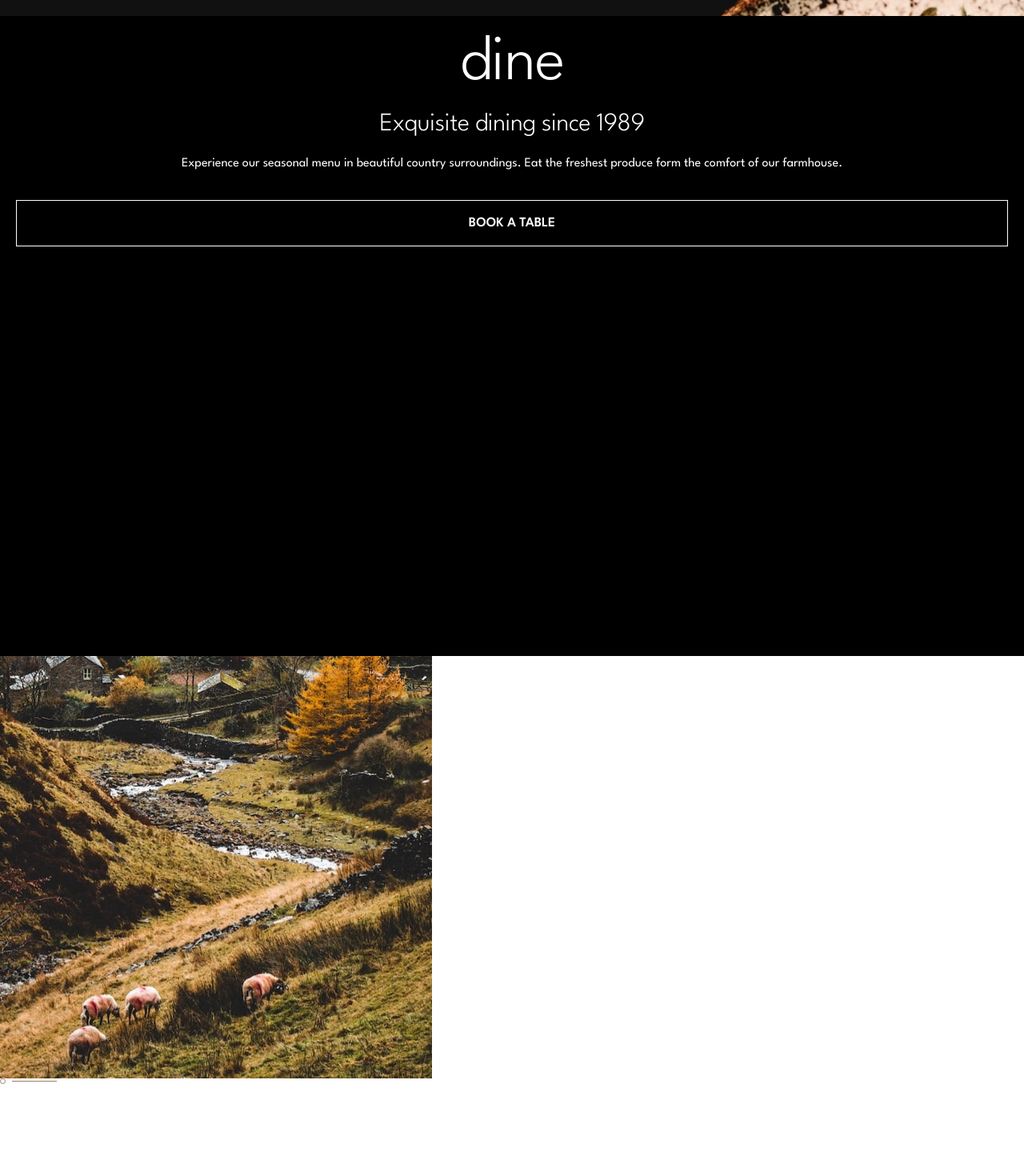
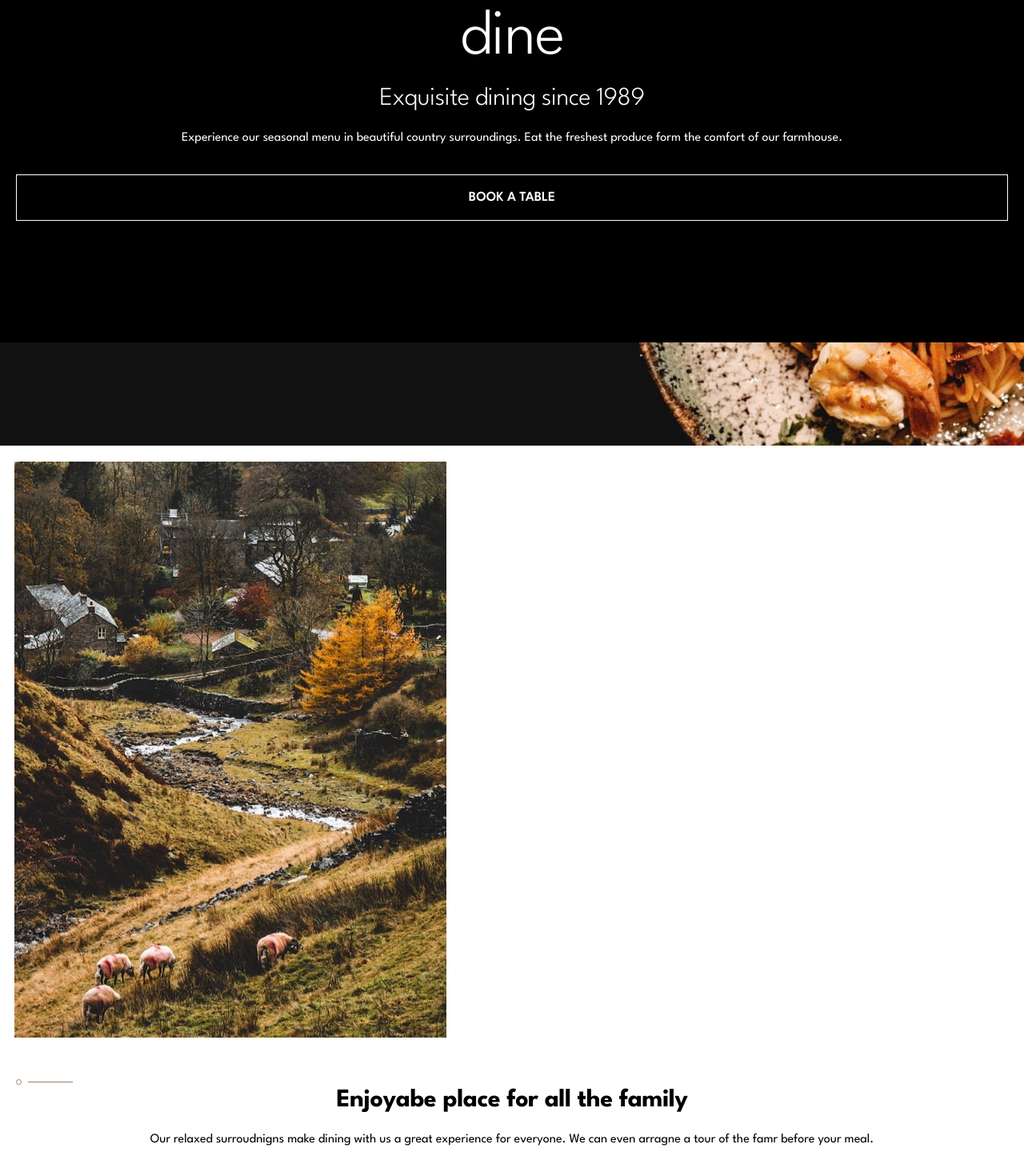
Before and after one commit to cgojk/dinner, a React (Vite) app: page / in a window 1280 px wide. Shown: the part 172-1642 px from the top of the page at 80% size. Before the commit the page ends 1577 px from the top, so only its background shows below. Built offline with nearby package versions, Linux system fonts and the light colour scheme.

Commit message:
adding info page

```diff
--- a/src/components/Info.jsx
+++ b/src/components/Info.jsx
@@ -43,10 +43,11 @@ export default function Info(){
 
 
 
-    <img src={pattern} alt="pattern" className="pattern__info" />
 
 
    <div className="info__content">
+     <img src={pattern} alt="pattern" className="pattern__info" />
+
     <h1 className="info__title">Enjoyabe place for all the family</h1>
 
 
--- a/src/styles/_base.scss
+++ b/src/styles/_base.scss
@@ -23,7 +23,7 @@ body{
     display:grid;
     background-color: var(--neutral-950);
 
-    height:100vh;
+    // height:100vh;
 
 
 
@@ -32,8 +32,9 @@ body{
     //   place-self: center;
         text-align: center;
         background-color: var(--neutral-950);
-        transform: translateY(12rem);
+        transform: translateY(10rem);
         padding:var(--space-6);
+        height:55vh;
 
         .hero__title{
 
@@ -65,7 +66,42 @@ body{
         grid-area: 1/1;
     }
 }
+// ===================================================================
+// info seciton  styles==================
 
+
+.info__section{
+    margin-top:0;
+    padding: var(--space-6) 0;
+
+    .image__info{
+        padding:0 var(--space-2);
+    }
+}
+
+.info__content{
+    text-align: center;
+    margin-top: 2rem;
+    padding: var(--space-6);
+    color:var(--neutral-950);
+    background-color: var(--neutral-0);
+
+    .info__title{
+        font:var(--font-3);
+        letter-spacing: var(--font-3-letter-spacing);
+        margin-bottom: 1rem;
+    }
+    .info__text{
+        font:var(--font-6);
+        letter-spacing: var(--font-6-letter-spacing);
+        margin-bottom: 1rem;
+        margin-inline: auto;
+        text-align: center;
+
+        //  max-inline-size: 60%;
+
+    }
+}
 
 // ======button styles======================================
 // ========================================================
@@ -120,25 +156,19 @@ body{
   padding: var(--space-6) var(--space-6);
   position: relative;
   overflow: hidden;
-
   background-color: transparent;
   color: var(--neutral-0);
   border: 1px solid var(--neutral-0);
-
-  // Important
   isolation: isolate;
 
   &::before {
     content: "";
     position: absolute;
     inset: 0;
-
     background-color: var(--neutral-0);
-
     transform: scaleX(0);
     transform-origin: left;
     transition: transform 0.4s cubic-bezier(0.65, 0, 0.35, 1);
-
     z-index: -1;
   }
 
--- a/src/styles/index.css
+++ b/src/styles/index.css
@@ -421,13 +421,13 @@ body {
 .hero__section {
   display: grid;
   background-color: var(--neutral-950);
-  height: 100vh;
 }
 .hero__section .hero__content {
   text-align: center;
   background-color: var(--neutral-950);
-  transform: translateY(12rem);
+  transform: translateY(10rem);
   padding: var(--space-6);
+  height: 55vh;
 }
 .hero__section .hero__content .hero__title {
   font: var(--font-1);
@@ -450,6 +450,34 @@ body {
 .hero__section .hero__content,
 .hero__section .image__hero {
   grid-area: 1/1;
+}
+
+.info__section {
+  margin-top: 0;
+  padding: var(--space-6) 0;
+}
+.info__section .image__info {
+  padding: 0 var(--space-2);
+}
+
+.info__content {
+  text-align: center;
+  margin-top: 2rem;
+  padding: var(--space-6);
+  color: var(--neutral-950);
+  background-color: var(--neutral-0);
+}
+.info__content .info__title {
+  font: var(--font-3);
+  letter-spacing: var(--font-3-letter-spacing);
+  margin-bottom: 1rem;
+}
+.info__content .info__text {
+  font: var(--font-6);
+  letter-spacing: var(--font-6-letter-spacing);
+  margin-bottom: 1rem;
+  margin-inline: auto;
+  text-align: center;
 }
 
 .button__container {
```
Also changed, not shown: 1 other file (tests, documents, lock files or other folders).
